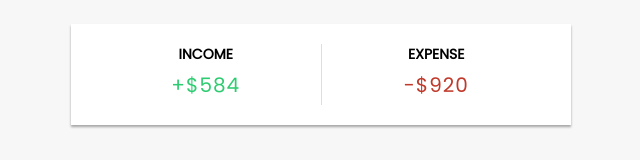
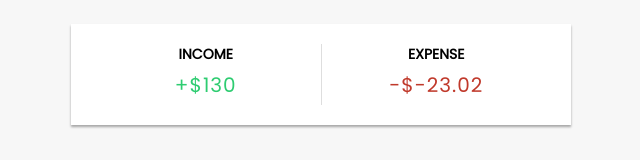
Before and after one commit to codes001/vuejs-expense-tracker, a Vue app: page / in a window 1280 px wide. Shown: the part 137-297 px from the top of the page, without its empty margins (319-959 px from the left). Built offline with nearby package versions, Linux system fonts and the light colour scheme.

Commit message:
Convert my income and expenseform string to number

```diff
--- a/src/App.vue
+++ b/src/App.vue
@@ -3,7 +3,7 @@
 
   <div class="container">
     <Balance :total="total" />
-    <IncomeExpenses :income="income" :expenses="expenses" />
+    <IncomeExpenses :income="+income" :expenses="+expenses" />
     <TransactionList :transactions="transactions" />
     <AddTransaction />
   </div>
--- a/src/components/AddTransaction.vue
+++ b/src/components/AddTransaction.vue
@@ -1,6 +1,6 @@
 <template>
   <h3>Add new transaction</h3>
-  <form>
+  <form id="form" @submit.prevent="onSubmit">
     <div class="form-control">
       <label for="text">Text</label>
       <input type="text" id="text" placeholder="Add here..." v-model="text" />
@@ -18,8 +18,6 @@
   </form>
 </template>
 
-<script>
-export default {
-
-}
+<script setup>
+const onSubmit = () => {};
 </script>
--- a/src/components/IncomeExpenses.vue
+++ b/src/components/IncomeExpenses.vue
@@ -2,11 +2,26 @@
   <div class="inc-exp-container">
     <div>
       <h4>Income</h4>
-      <p id="money-plus" class="money plus">+$584</p>
+      <p id="money-plus" class="money plus">+${{ income }}</p>
     </div>
     <div>
       <h4>Expense</h4>
-      <p id="money-minus" class="money minus">-$920</p>
+      <p id="money-minus" class="money minus">-${{ expenses }}</p>
     </div>
   </div>
 </template>
+
+<script setup>
+import { defineProps } from 'vue';
+
+const props = defineProps({
+  income: {
+    type: Number,
+    required: true,
+  },
+  expenses: {
+    type: Number,
+    required: true,
+  },
+});
+</script>
```
